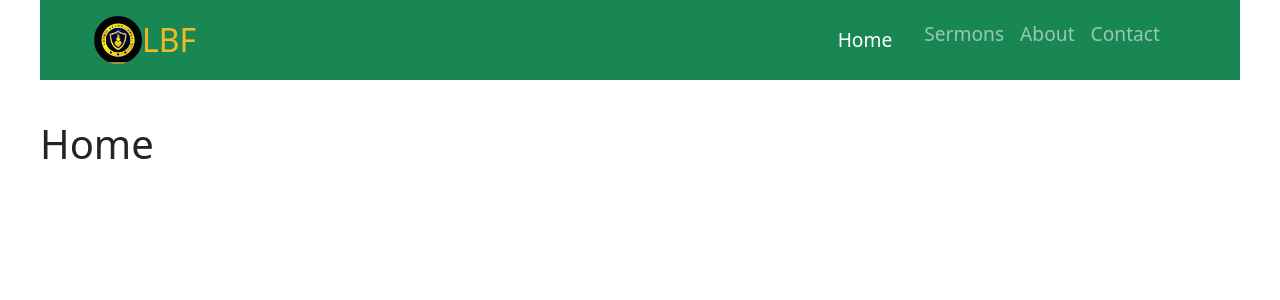
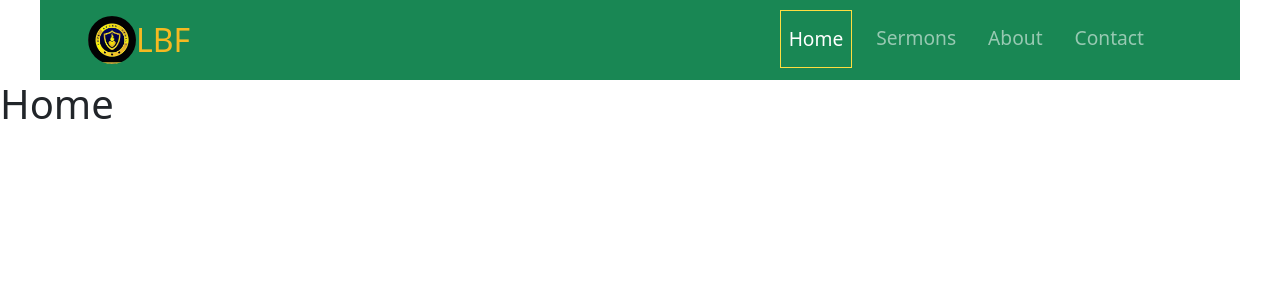
Before and after one commit to NnebedumEmmanuel/l.b.f, a React (Create React App) app: page / in a window 1280 px wide. Shown: the top 300 px of the page. Built offline with nearby package versions, Linux system fonts and the light colour scheme.

Commit message:
Active link css

```diff
--- a/src/components/NavBar.js
+++ b/src/components/NavBar.js
@@ -16,9 +16,9 @@ function NavBar() {
           <Nav className=" d-flex  justify-content-end">
           <li className="nav-item"><NavLink to="/" className="nav-link">Home</NavLink></li>
 
-            <NavLink to="Sermons" className="nav-link">Sermons</NavLink>
-            <NavLink to="About" className="nav-link">About</NavLink>
-            <NavLink to="Contact" className="nav-link">Contact</NavLink>
+            <li className='nav-item'><NavLink to="Sermons" className="nav-link">Sermons</NavLink></li>
+           <li className="nav-item"> <NavLink to="About" className="nav-link">About</NavLink></li>
+           <li className="nav-item"> <NavLink to="Contact" className="nav-link">Contact</NavLink></li>
 
 
           </Nav>
--- a/src/components/Navbar.css
+++ b/src/components/Navbar.css
@@ -47,22 +47,84 @@ header nav {
     line-height: 40px;
     margin-right: 1rem;
   }
-
-  header nav h1 {
-    margin-right: auto;
-    border-bottom: 3px solid var(--primary);
-  }
-  header nav a{
-    text-decoration: none;
-    padding: 6px;
-    border-radius: 4px;
-  }
-  header nav a.active {
-    background: var(--primary);
+  .nav-item:after {
+    content: "";
+    display: block;
+    height: 3px;
+    width: 0;
+    background: transparent;
+    transition: width 0.7s ease, background-color 0.5s ease;
   }
 
-  /* page content */
-  main {
-    max-width: 1200px;
-    margin: 40px auto;
+  .nav-item:hover:after {
+    width: 100%;
+    background: #ffdd40;
   }
+
+  .nav-item .active {
+    color: #ffdd40;
+    border: 1px solid #ffdd40;
+  }
+  .nav-link .active {
+    color: #ffdd40;
+    border: 1px solid #ffdd40;
+  }
+
+  .nav-icon {
+    display: none;
+    color: #f5b921;
+  }
+
+  .nav-icon .icon {
+    display: inline-block;
+    width: 2rem;
+    height: 2rem;
+  }
+
+  @media screen and (max-width: 960px) {
+    .nav-menu {
+      display: flex;
+      flex-direction: column;
+      width: 100%;
+      border-top: 1pxsolid #fff;
+      position: absolute;
+      top: 80px;
+      left: -110%;
+      opacity: 1;
+      transition: all 0.5s ease;
+    }
+
+    .nav-menu.active {
+      background: #1f5156;
+      left: 0px;
+      opacity: 1;
+      transition: all 0.5s ease;
+      z-index: 1;
+    }
+    .nav-item .active {
+      color: #ffdd40;
+      border: none;
+    }
+    .nav-links {
+      padding: 1.5rem;
+      width: 100%;
+      display: table;
+    }
+
+    .nav-logo .icon {
+      width: 2rem;
+      height: 2rem;
+    }
+
+    .nav-icon {
+      display: block;
+      position: absolute;
+      top: 50%;
+      right: 0;
+      transform: translate(-100%, -50%);
+      width: 2rem;
+      height: 2rem;
+      cursor: pointer;
+      color: #ffdd40;
+    }
+  }
```
